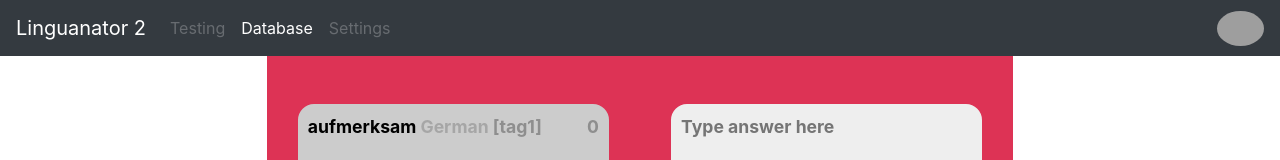
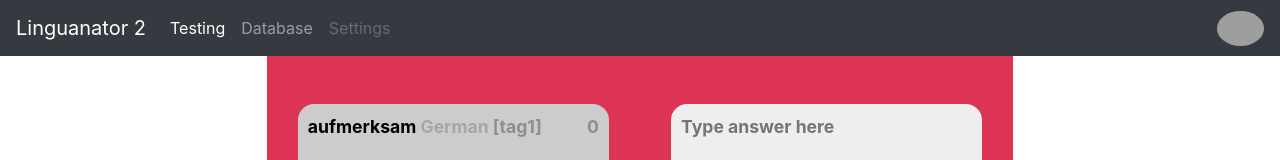
Before and after one commit to IgorBoyarshin/Linguanator2, an Angular app: page /testing in a window 1280 px wide. Shown: the top 160 px of the page. Built offline with nearby package versions, Linux system fonts and the light colour scheme; grey boxes are pictures that could not be loaded.

Commit message:
Fixed navbar active router link

```diff
--- a/src/app/navigation/navigation.component.html
+++ b/src/app/navigation/navigation.component.html
@@ -2,14 +2,14 @@
     <a class="navbar-brand" href="#">Linguanator 2</a>
 
     <ul class="navbar-nav mr-auto">
-        <li class="nav-item">
-            <a class="nav-link disabled" href="#">Testing</a>
+        <li class="nav-item" [routerLinkActive]="['active']">
+            <a class="nav-link" href="#" routerLink="/testing">Testing</a>
         </li>
-        <li class="nav-item active">
-            <a class="nav-link" href="#">Database</a>
+        <li class="nav-item" [routerLinkActive]="['active']">
+            <a class="nav-link" href="#" routerLink="/database">Database</a>
         </li>
-        <li class="nav-item">
-            <a class="nav-link disabled" href="#">Settings</a>
+        <li class="nav-item" [routerLinkActive]="['active']">
+            <a class="nav-link disabled" href="#" routerLink="/settings">Settings</a>
         </li>
     </ul>
 
```
Also changed, not shown: src/app/app-routing.module.ts (+6 -6 lines).
